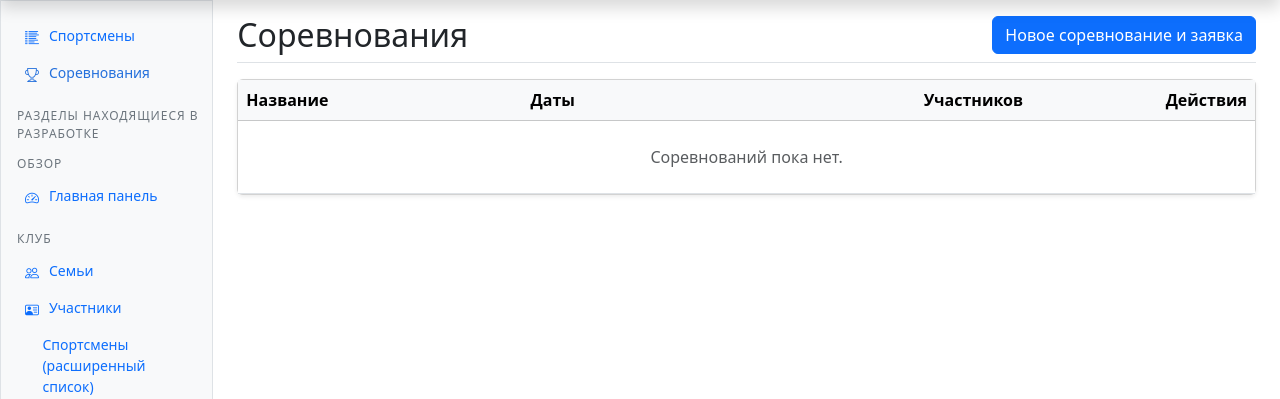
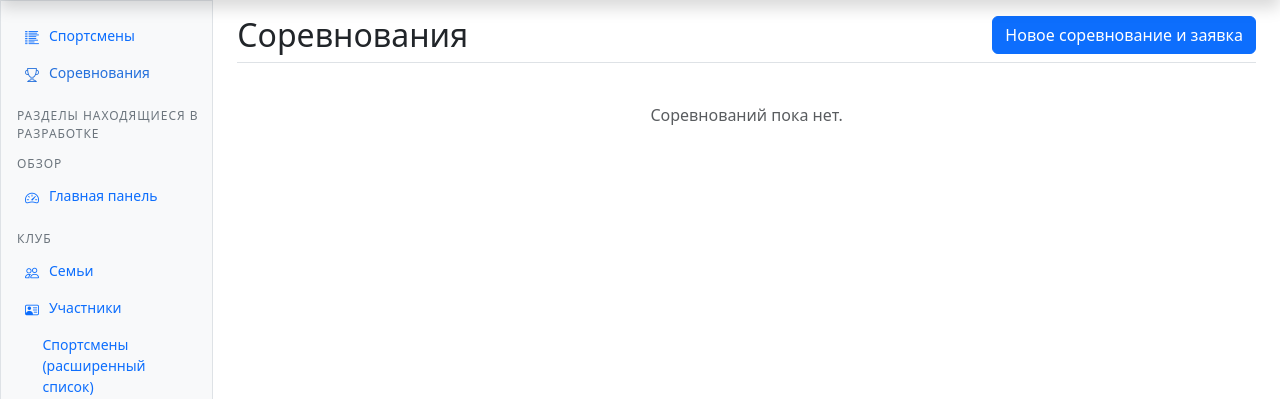
Before and after one commit to kirillbarkhatov/sport_school, a Django app: page /competitions/ in a window 1280 px wide. Shown: the part 48-447 px from the top of the page. Run offline with Django 5.2, Linux system fonts and the light colour scheme; the visitor is signed in with stand-in values (Sample User, id 1); data that the repository does not hold is empty; parts of the project's set-up code (start-up, migrations or seed data) failed here and were passed over; some libraries are stand-ins or nearby versions.

Commit message:
визуальные обновления

```diff
--- a/school/forms.py
+++ b/school/forms.py
@@ -539,10 +539,12 @@ class CompetitionForm(StyleFormMixin, forms.ModelForm):
 
     class Meta:
         model = Competition
-        fields = ["name", "start_date", "end_date", "location", "description"]
+        fields = ["name", "start_date", "end_date", "location", "competition_type", "discipline", "description"]
         widgets = {
             "start_date": forms.DateInput(attrs={"type": "date"}, format="%Y-%m-%d"),
             "end_date": forms.DateInput(attrs={"type": "date"}, format="%Y-%m-%d"),
+            "competition_type": forms.Select(attrs={"class": "form-select"}),
+            "discipline": forms.TextInput(attrs={"placeholder": "Например, лыжные гонки"}),
             "description": forms.Textarea(attrs={"rows": 3}),
         }
 
--- a/school/models.py
+++ b/school/models.py
@@ -448,11 +448,25 @@ class CampEnrollment(models.Model):
 class Competition(models.Model):
     """Модель «Соревнование»"""
 
+    TYPE_CHOICES = [
+        ("sport", "Спортивные"),
+        ("physical", "Физкультурные"),
+    ]
+
     name = models.CharField(max_length=100, verbose_name="Название соревнования")
     date = models.DateField(verbose_name="Дата проведения", blank=True, null=True)
     start_date = models.DateField(verbose_name="Дата начала", blank=True, null=True)
     end_date = models.DateField(verbose_name="Дата окончания", blank=True, null=True)
     location = models.CharField(max_length=100, verbose_name="Место проведения")
+    competition_type = models.CharField(
+        max_length=20,
+        choices=TYPE_CHOICES,
+        default="sport",
+        verbose_name="Тип соревнований",
+    )
+    discipline = models.CharField(
+        max_length=100, blank=True, null=True, verbose_name="Дисциплина"
+    )
     description = models.TextField(
         blank=True, null=True, verbose_name="Описание соревнования"
     )
--- a/school/templates/competitions/competition_list.html
+++ b/school/templates/competitions/competition_list.html
@@ -8,36 +8,50 @@
     <a href="{% url 'school:competition_create' %}" class="btn btn-primary">Новое соревнование и заявка</a>
 </div>
 
-<div class="card shadow-sm">
-    <div class="table-responsive">
-        <table class="table align-middle mb-0">
-            <thead class="table-light">
-                <tr>
-                    <th>Название</th>
-                    <th>Даты</th>
-                    <th class="text-end">Участников</th>
-                    <th class="text-end" style="width:14rem;">Действия</th>
-                </tr>
-            </thead>
-            <tbody>
+<div class="row g-3">
     {% for competition in object_list %}
-                {% with start=competition.start_date|default_if_none:competition.date end=competition.end_date %}
-                <tr>
-                    <td>{{ competition.name }}</td>
-                    <td>
-                        {% if start and end and start != end %}
-                            {{ start|date:"d.m.Y" }} — {{ end|date:"d.m.Y" }}
-                        {% elif start %}
-                            {{ start|date:"d.m.Y" }}
+        {% with start=competition.start_date|default_if_none:competition.date end=competition.end_date deadline=competition.application_link.expires_at %}
+        <div class="col-12 col-md-6 col-xl-4">
+            <div class="card h-100 shadow-sm">
+                <div class="card-header d-flex align-items-center gap-2">
+                    <span class="fw-semibold">
+                        {% if start %}
+                            {{ start|date:"d.m.Y" }}{% if end and end != start %} — {{ end|date:"d.m.Y" }}{% endif %}
                         {% else %}
-                            —
+                            Дата уточняется
                         {% endif %}
-                    </td>
-                    <td class="text-end">{{ competition.entries.count }}</td>
-                    <td class="text-end">
+                    </span>
+                    <span class="fw-bold text-secondary">•</span>
+                    <span class="text-muted">{{ competition.location }}</span>
+                </div>
+                <div class="card-body d-flex flex-column gap-2">
+                    <div>
+                        <div class="text-muted small">Название</div>
+                        <div class="fw-semibold">{{ competition.name }}</div>
+                    </div>
+                    <div>
+                        <div class="text-muted small">Тип соревнований</div>
+                        <div>{{ competition.get_competition_type_display }}</div>
+                    </div>
+                    <div>
+                        <div class="text-muted small">Дисциплина</div>
+                        <div>{{ competition.discipline|default:"—" }}</div>
+                    </div>
+                    <div>
+                        <div class="text-muted small">Срок подачи заявки</div>
+                        <div>
+                            {% if deadline %}
+                                {{ deadline|date:"d.m.Y H:i" }}
+                            {% else %}
+                                Не указан
+                            {% endif %}
+                        </div>
+                    </div>
+                </div>
+                <div class="card-footer d-flex justify-content-between align-items-center flex-wrap gap-2">
+                    <span class="text-muted small">Участников: {{ competition.entries.count }}</span>
                     <div class="btn-group btn-group-sm">
                         <a href="{% url 'school:competition_edit' competition.pk %}" class="btn btn-outline-primary">Редактировать</a>
-                            <div class="btn-group" role="group">
                         <button type="button" class="btn btn-outline-success dropdown-toggle" data-bs-toggle="dropdown" aria-expanded="false">
                             Выгрузить заявку
                         </button>
@@ -52,16 +66,13 @@
                         </ul>
                     </div>
                 </div>
-                    </td>
-                </tr>
+            </div>
+        </div>
         {% endwith %}
     {% empty %}
-                <tr>
-                    <td colspan="4" class="text-center py-4 text-muted">Соревнований пока нет.</td>
-                </tr>
+        <div class="col-12">
+            <div class="text-center text-muted py-4">Соревнований пока нет.</div>
+        </div>
     {% endfor %}
-            </tbody>
-        </table>
-    </div>
 </div>
 {% endblock %}
--- a/school/views.py
+++ b/school/views.py
@@ -7,6 +7,7 @@ from django.contrib import messages
 from django.contrib.auth.decorators import login_required
 from django.contrib.auth.mixins import LoginRequiredMixin
 from django.db.models import Prefetch, Q
+from django.db.models.functions import Coalesce
 from django.http import JsonResponse, HttpResponse
 from django.shortcuts import render, get_object_or_404, redirect
 from django.urls import reverse
@@ -55,10 +56,6 @@ class IndexView(ApprovedUserRequiredMixin, TemplateView):
     """Стартовая страница"""
     template_name = "school/index.html"
 
-    def get(self, request, *args, **kwargs):
-        """По умолчанию отправляем на компактный список спортсменов."""
-        return redirect("school:athlete_simple_list")
-
     def get_context_data(self, **kwargs):
         context = super().get_context_data(**kwargs)
         user = self.request.user
@@ -420,7 +417,11 @@ class CompetitionListView(ApprovedUserRequiredMixin, ListView):
     template_name = "competitions/competition_list.html"
 
     def get_queryset(self):
-        return Competition.objects.prefetch_related("entries__athlete__person").order_by("-start_date", "-date", "name")
+        return (
+            Competition.objects.prefetch_related("entries__athlete__person")
+            .select_related("application_link")
+            .order_by(Coalesce("start_date", "date").desc(nulls_last=True), "-name")
+        )
 
     def get_context_data(self, **kwargs):
         ctx = super().get_context_data(**kwargs)
```
Also changed, not shown: school/templates/competitions/competition_form.html (+8 -0 lines), school/migrations/0011_competition_competition_type_competition_discipline.py (added), school/migrations/0038_merge_20260222_1530.py (added). Lines whose indentation alone changed are shown as unchanged.
